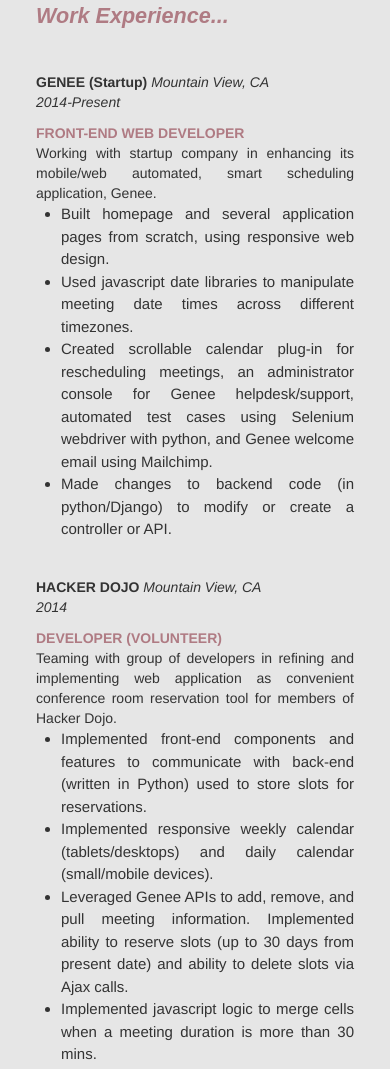
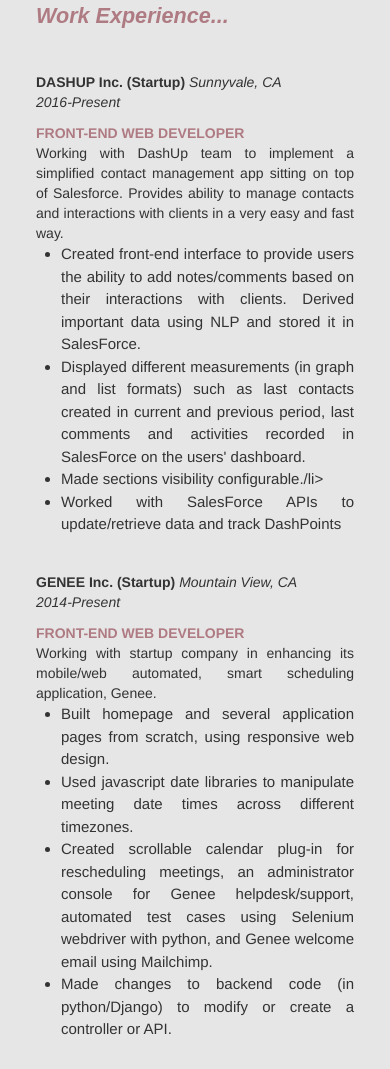
Before and after one commit to giovannamalhotra/giovannamalhotra.github.io, a plain HTML site: page index.html in a window 390 px wide. Shown: the part 6525-7594 px from the top of the page. Drawn offline with nearby package versions, Linux system fonts and the light colour scheme.

Commit message:
Update work experience section

```diff
--- a/index.html
+++ b/index.html
@@ -207,7 +207,27 @@
 
 				<div class="job row">
 					<div class="jobColumn1 col-xs-3">
-						<div class="company row">GENEE (Startup)</div>
+						<div class="company row">DASHUP Inc. (Startup)</div>
+						<div class="companyLocation row">Sunnyvale, CA</div>
+				  		<div class="timeInJob row">2016-Present</div>
+					</div>
+					<div class="jobColumn2 col-xs-9">
+						<div class="jobRole row">Front-end Web Developer</div>
+					    <div class="row">Working with DashUp team to implement a simplified contact management app sitting on top of Salesforce. Provides ability to manage contacts and interactions with clients in a very easy and fast way.</div>
+					    <div class="row">
+							<ul class="jobResponsibilities">
+								<li>Created front-end interface to provide users the ability to add notes/comments based on their interactions with clients. Derived important data using NLP and stored it in SalesForce.</li>
+								<li>Displayed different measurements (in graph and list formats) such as last contacts created in current and previous period, last comments and activities recorded in SalesForce on the users' dashboard.</li>
+								<li>Made sections visibility configurable./li>
+								<li>Worked with SalesForce APIs to update/retrieve data and track DashPoints</li>
+							</ul>
+						</div>
+					</div>
+				</div>
+
+				<div class="job row">
+					<div class="jobColumn1 col-xs-3">
+						<div class="company row"> GENEE Inc. (Startup)</div>
 						<div class="companyLocation row">Mountain View, CA</div>
 				  		<div class="timeInJob row">2014-Present</div>
 					</div>
```
